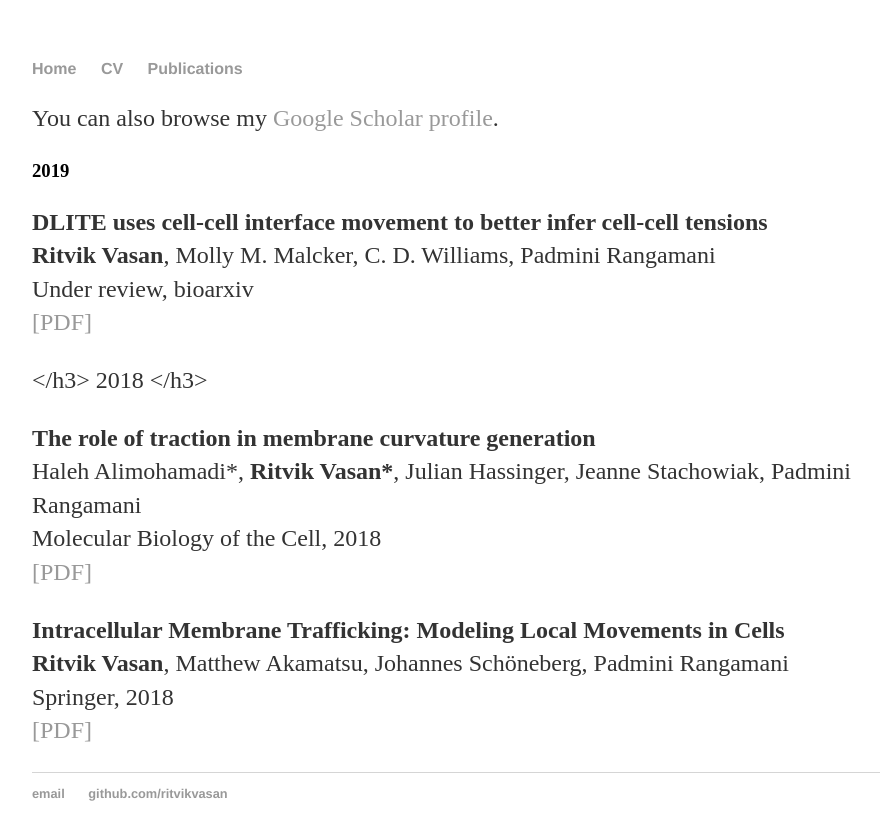
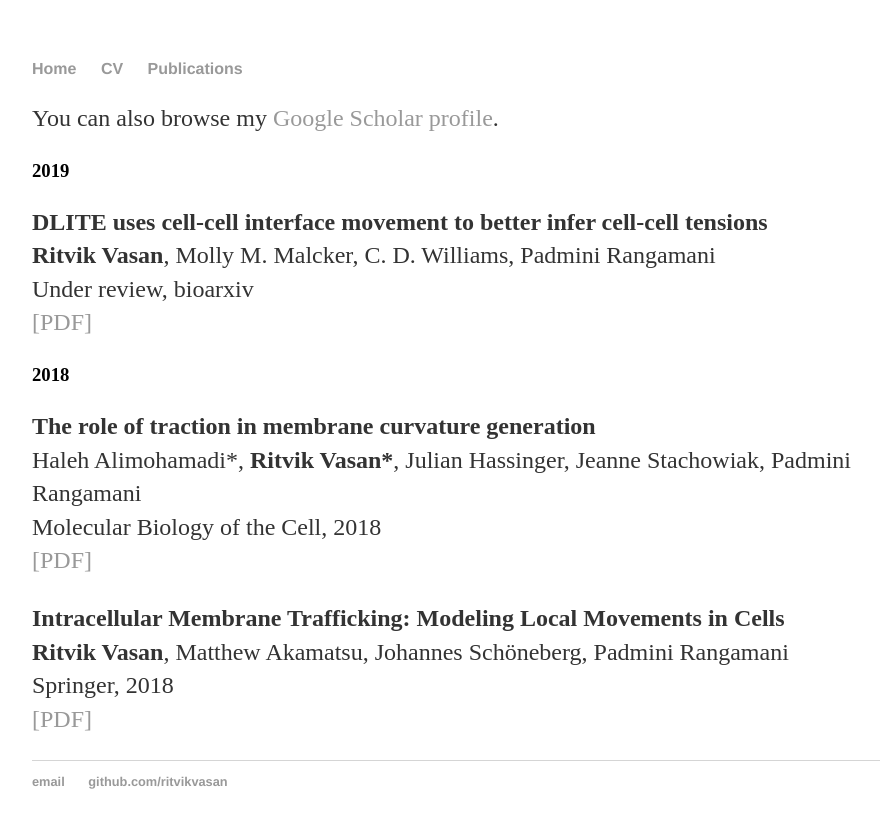
Before and after one commit to ritvikvasan/ritvikvasan.github.io, a Jekyll site: the page built from Publications.md, in a window 1280 px wide. Shown: the top 840 px of the page, without its empty margins (160-1040 px from the left). Built offline with Jekyll 4.4.1, drawn with Linux system fonts in a browser that asks for light colours.

Commit message:
Corrected <h3>

```diff
--- a/Publications.md
+++ b/Publications.md
@@ -21,7 +21,7 @@ You can also browse my <a href="https://scholar.google.com/citations?user=NFIAyP
     </div>
 </div>
 
-</h3>
+<h3>
     <a name='2018'></a> 2018
 </h3>
 <div class="media">
```
